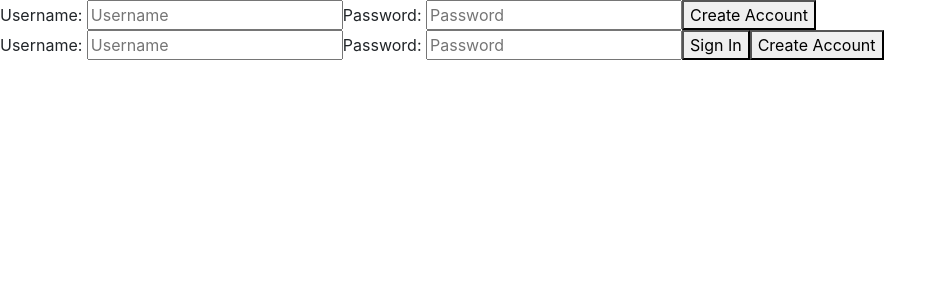
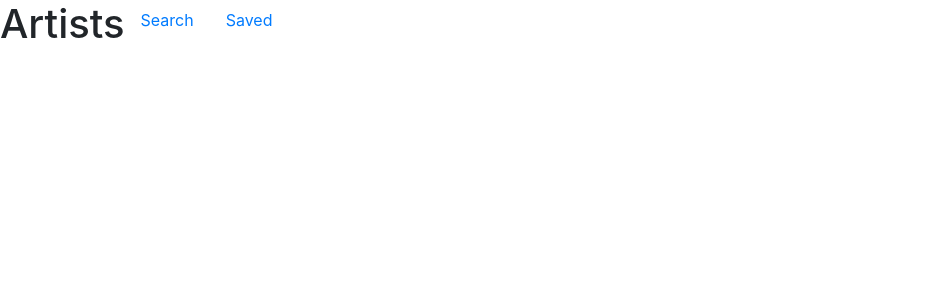
Before and after one commit to yutsukushi/Curate, a React (Create React App) app: page /login in a window 1280 px wide. Shown: the top 300 px of the page, without its empty margins (0-946 px from the left). Built offline with nearby package versions, Linux system fonts and the light colour scheme.

Commit message:
homepage setup

```diff
--- a/src/App.js
+++ b/src/App.js
@@ -1,92 +1,92 @@
-import React, { Component } from 'react';
+// import React, { Component } from 'react';
 // import { Redirect } from "react-router-dom";
-import { BrowserRouter as Switch, Route, Redirect } from "react-router-dom";
-// import NavBar from "./components/NavBar";
-// import Header from "./components/Header";
-// import SearchForm from "./components/SearchForm";
-import SignIn from "./components/Authentication/Signin";
-import CreateAcc from "./components/Authentication/CreateAcc";
+import { BrowserRouter as Switch, Route, Router } from "react-router-dom";
+import NavBar from "./components/Homepage/NavBar";
+import Header from "./components/Homepage/Header";
+import SearchForm from "./components/Homepage/SearchForm";
+// import SignIn from "./components/Authentication/Signin";
+// import CreateAcc from "./components/Authentication/CreateAcc";
 import './App.css';
 
-class App2 extends Component {
+// class App extends Component {
 
-    // Authentication
-    state = {
-        username: "",
-        password: "",
-        navigate: false
-      };
+//     // Authentication
+//     state = {
+//         username: "",
+//         password: "",
+//         navigate: false
+//       };
 
-    // handle any changes to the input fields
-    handleInputChange = event => {
-    // Pull the name and value properties off of the event.target (the element which triggered the event)
-        const { name, value } = event.target;
+//     // handle any changes to the input fields
+//     handleInputChange = event => {
+//     // Pull the name and value properties off of the event.target (the element which triggered the event)
+//         const { name, value } = event.target;
 
-        // Set the state for the appropriate input field
-        this.setState({
-        [name]: value
-        });
-    };
+//         // Set the state for the appropriate input field
+//         this.setState({
+//         [name]: value
+//         });
+//     };
 
-    // When the form is submitted, prevent the default event and alert the username and password
-    handleLogInSubmit = event => {
-        event.preventDefault();
-        console.log("perform a GET method")
-        this.setState({ username: "", password: "" });
-        return <Redirect to="/"/>
-        // TODO:
-        // on click redirect to homepage "/" route
-        // perform method GET, and compare username/password values to see if it matches entries in our DB.
-    };
+//     // When the form is submitted, prevent the default event and alert the username and password
+//     handleLogInSubmit = event => {
+//         event.preventDefault();
+//         console.log("perform a GET method")
+//         this.setState({ username: "", password: "" });
+//         return <Redirect to="/"/>
+//         // TODO:
+//         // on click redirect to homepage "/" route
+//         // perform method GET, and compare username/password values to see if it matches entries in our DB.
+//     };
 
-     // Redirects page to register an account
-     handleOnClick = () => {
-      console.log("button clicked");
-      // this.setState({ navigate: true });
-      // return <Redirect to="/createaccount"/>;
-    }
+//      // Redirects page to register an account
+//      handleOnClick = () => {
+//       console.log("button clicked");
+//       // this.setState({ navigate: true });
+//       // return <Redirect to="/createaccount"/>;
+//     }
 
-    // When the form is submitted, prevent the default event and alert the username and password
-    // If values satisfy signin requirements and don't match any existing entries in DB,
-    //
-    handleCreateAccountSubmit = event => {
-        event.preventDefault();
-        if (!this.state.username || !this.state.password) {
-            alert("Fill out your username and password please!");
-          } else if (this.state.password.length < 6) {
-            alert(
-              `Choose a more secure password, ${this.state.username}`
-            );
-          } else {
-            alert(`Hello ${this.state.username}`);
-          }
-        this.setState({ username: "", password: "" });
-        // TODO:
-        // perform POST method to create database entry for account.
-    };
+//     // When the form is submitted, prevent the default event and alert the username and password
+//     // If values satisfy signin requirements and don't match any existing entries in DB,
+//     //
+//     handleCreateAccountSubmit = event => {
+//         event.preventDefault();
+//         if (!this.state.username || !this.state.password) {
+//             alert("Fill out your username and password please!");
+//           } else if (this.state.password.length < 6) {
+//             alert(
+//               `Choose a more secure password, ${this.state.username}`
+//             );
+//           } else {
+//             alert(`Hello ${this.state.username}`);
+//           }
+//         this.setState({ username: "", password: "" });
+//         // TODO:
+//         // perform POST method to create database entry for account.
+//     };
 
-    render() {
-      return (
-        <div>
-          <Switch>
-            <Route
-            path="/login"
-            exact render={() => (this.props.user
-            ? (alert("its working"),
-            (<Redirect to="/createaccount"/>))
-            : (<CreateAcc />))} />
-          </Switch>
-            <SignIn
-            onClick={this.handleOnClick}
-            onSubmit={this.handleLogInSubmit}
-            onChange={event => this.handleInputChange(event)}/>
-            {/* <CreateAcc
-            onClick={this.handleCreateAccountSubmit}
-            onChange={event => this.handleInputChange(event)}/> */}
-        </div>
-      )
-    };
+//     render() {
+//       return (
+//         <div>
+//           <Switch>
+//             <Route
+//             path="/login"
+//             exact render={() => (this.props.user
+//             ? (alert("its working"),
+//             (<Redirect to="/createaccount"/>))
+//             : (<CreateAcc />))} />
+//           </Switch>
+//             <SignIn
+//             onClick={this.handleOnClick}
+//             onSubmit={this.handleLogInSubmit}
+//             onChange={event => this.handleInputChange(event)}/>
+//             {/* <CreateAcc
+//             onClick={this.handleCreateAccountSubmit}
+//             onChange={event => this.handleInputChange(event)}/> */}
+//         </div>
+//       )
+//     };
 
-}
+// }
 
-export default App2;
+// export default App;
--- /dev/null
+++ b/src/App2.js
@@ -0,0 +1,21 @@
+import React from "react";
+import { BrowserRouter as Router, Route, Switch } from "react-router-dom";
+import NavBar from "./components/Homepage/NavBar";
+import Header from "./components/Homepage/Header";
+import SearchForm from "./components/Homepage/SearchForm";
+
+function App2() {
+  return (
+    <Router>
+      <div>
+        <NavBar />
+        <Switch>
+          <Route exact path="/" component={SearchForm} />
+          <Route exact path="/books" component={Header} />
+        </Switch>
+      </div>
+    </Router>
+  );
+}
+
+export default App2;
--- a/src/index.js
+++ b/src/index.js
@@ -2,10 +2,10 @@ import React from 'react';
 import ReactDOM from 'react-dom';
 import './index.css';
 // import App from './App';
-import App from "./App"
+import App2 from "./App2"
 import * as serviceWorker from './serviceWorker';
 
-ReactDOM.render(<App />, document.getElementById('root'));
+ReactDOM.render(<App2 />, document.getElementById('root'));
 
 // If you want your app to work offline and load faster, you can change
 // unregister() to register() below. Note this comes with some pitfalls.
```
Also changed, not shown: src/components/Homepage/Header/index.js (renamed from src/components/Header/index.js), src/components/Homepage/Header/style.css (added), src/components/Homepage/NavBar/index.js (renamed from src/components/NavBar/index.js), src/components/Homepage/NavBar/style.css (added), src/components/Homepage/SearchForm/index.js (renamed from src/components/SearchForm/index.js), src/components/Homepage/SearchForm/style.css (added).
